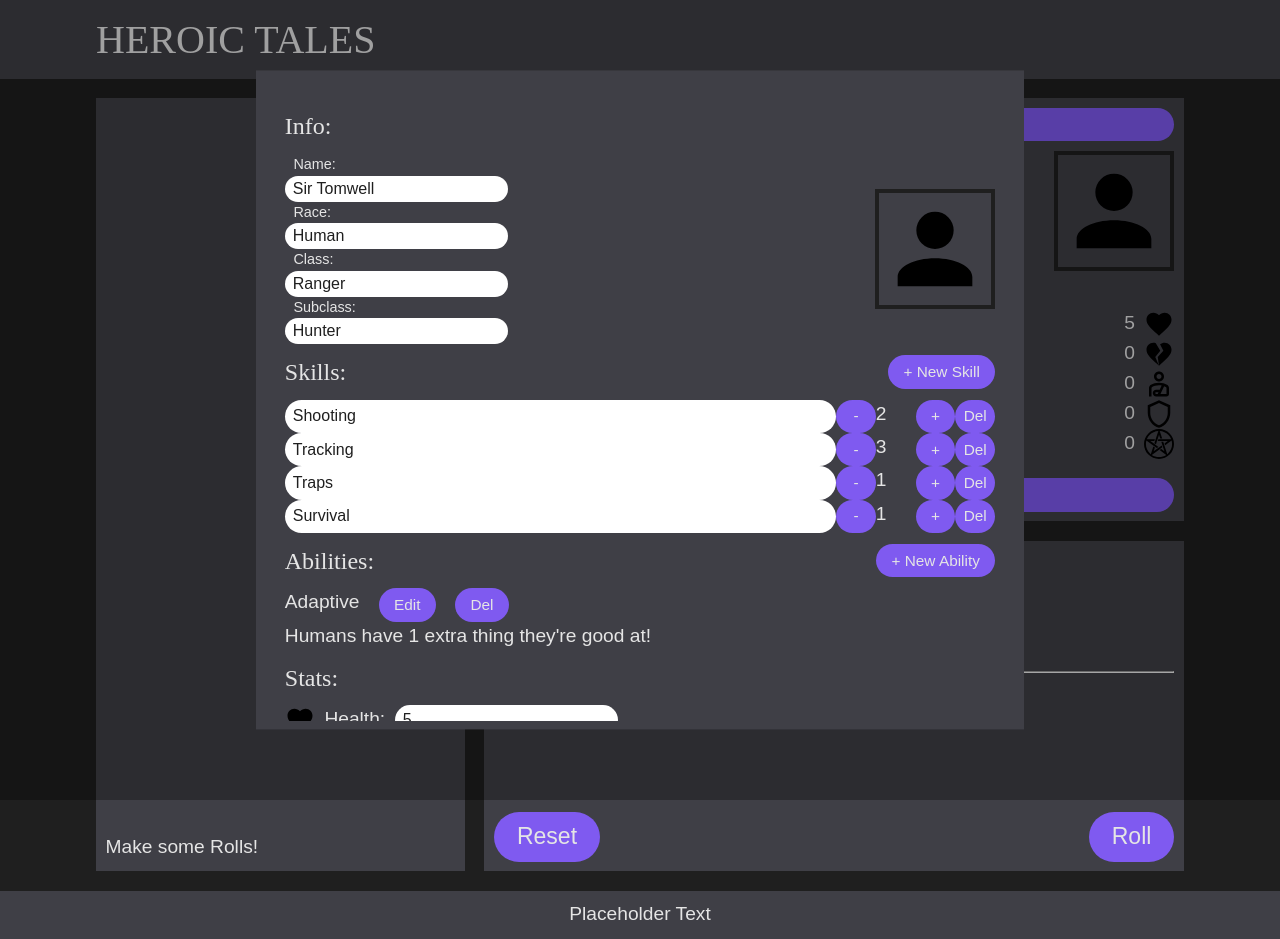
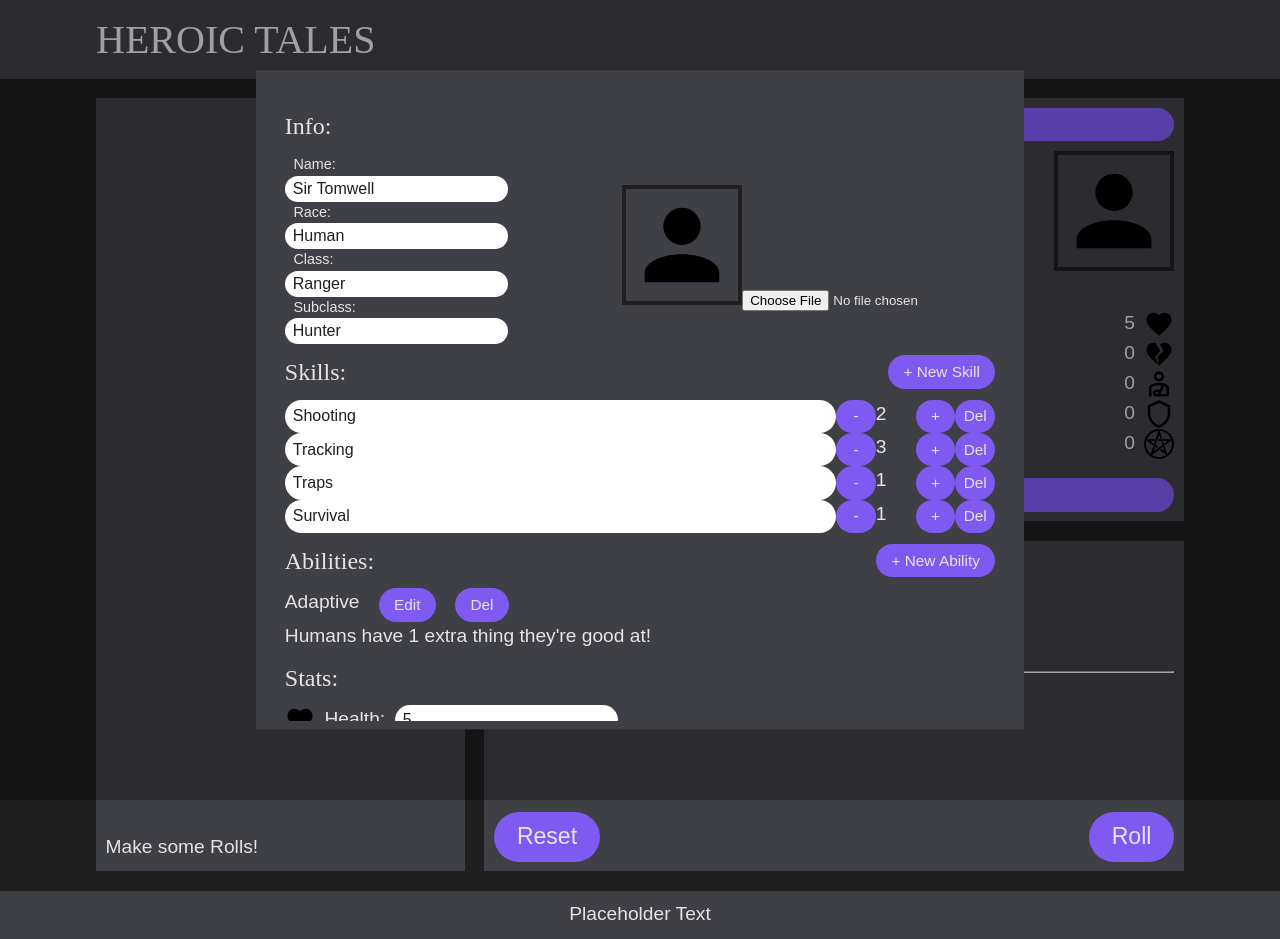
Before and after one commit to gemini-mastiff/heroic-tales-app, a React (Vite) app: page / in a window 1280 px wide. Both pictures are taken after a click on the button "Edit". Built offline with nearby package versions, Linux system fonts and the light colour scheme; a web font is replaced by a local one.

Commit message:
feat: add function to add img to char

```diff
--- a/src/components/EditCharForm.jsx
+++ b/src/components/EditCharForm.jsx
@@ -16,6 +16,15 @@ export default function EditCharForm({ char, onSubmit }) {
   const handleSubmit = (e) => {
     e.preventDefault();
     onSubmit(charDetails, charDetails.id);
+  };
+
+  const handleNewImg = (e) => {
+    if (e.target.files && e.target.files[0]) {
+      setCharDetails({
+        ...charDetails,
+        img: URL.createObjectURL(event.target.files[0]),
+      });
+    }
   };
 
   const handleNewSkill = (e) => {
@@ -161,7 +170,13 @@ export default function EditCharForm({ char, onSubmit }) {
               }
             />
           </div>
-          <CharImg src={char.img ? char.img : noImgSvg} alt="" />
+          <div>
+            <CharImg
+              src={charDetails.img ? charDetails.img : noImgSvg}
+              alt=""
+            />
+            <input type="file" accept="image/*" onChange={handleNewImg} />
+          </div>
         </InfoSection>
       </div>
       <div>
@@ -407,6 +422,8 @@ const StyledInput = styled.input`
 `;
 const CharImg = styled.img`
   height: 120px;
+  width: 120px;
+  object-fit: cover;
   border: 4px solid var(--BG-COLOUR);
 `;
 
```
